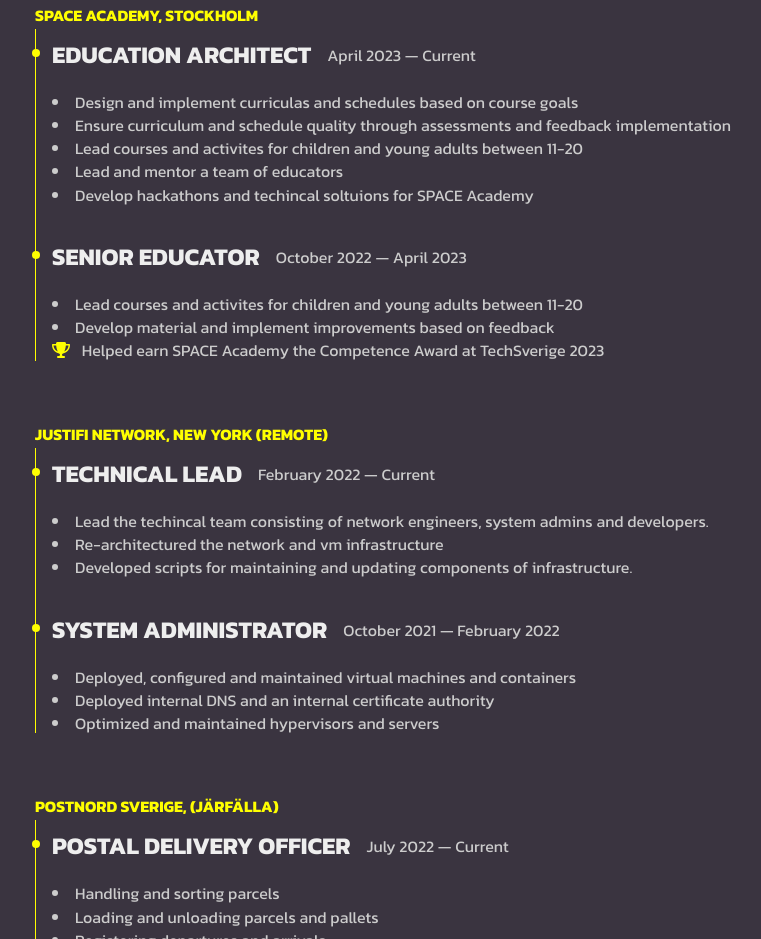
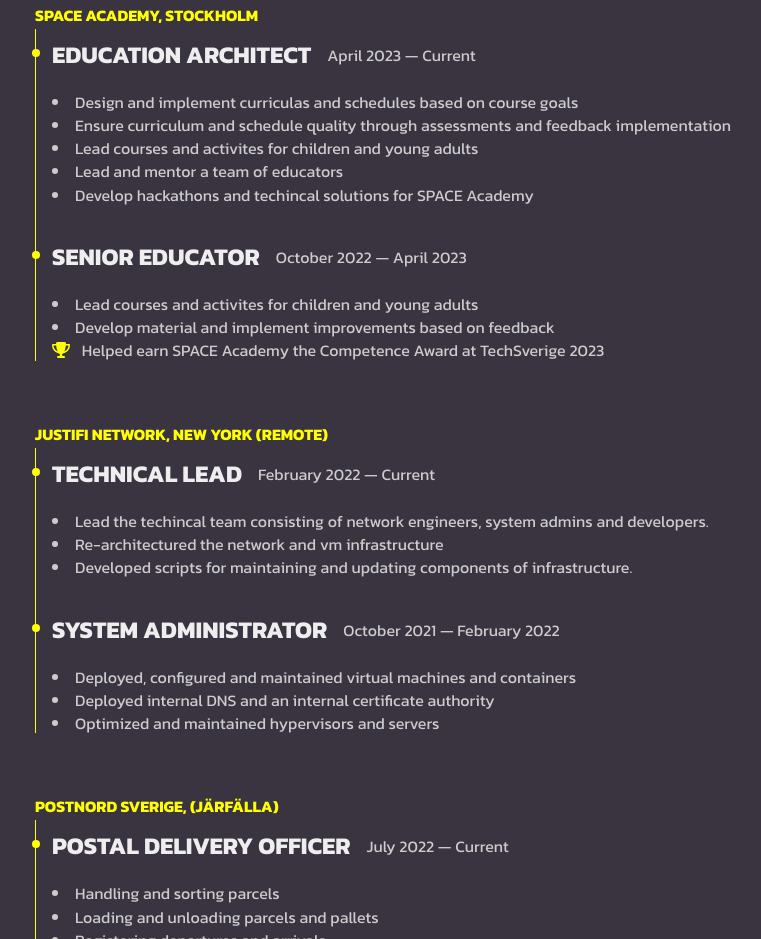
Before and after one commit to LeoEricson/leoericson.com, a SvelteKit app: page / in a window 1280 px wide. Shown: the part 820-1759 px from the top of the page, without its empty margins (12-773 px from the left). Built offline with nearby package versions, Linux system fonts and the light colour scheme.

Commit message:
Correct typos

```diff
--- a/src/routes/+page.svelte
+++ b/src/routes/+page.svelte
@@ -92,9 +92,9 @@
 				<li>
 					Ensure curriculum and schedule quality through assessments and feedback implementation
 				</li>
-				<li>Lead courses and activites for children and young adults between 11-20</li>
+				<li>Lead courses and activites for children and young adults</li>
 				<li>Lead and mentor a team of educators</li>
-				<li>Develop hackathons and techincal soltuions for SPACE Academy</li>
+				<li>Develop hackathons and techincal solutions for SPACE Academy</li>
 			</ul>
 
 			<br />
@@ -104,7 +104,7 @@
 				<p>October 2022 — April 2023</p>
 			</div>
 			<ul>
-				<li>Lead courses and activites for children and young adults between 11-20</li>
+				<li>Lead courses and activites for children and young adults</li>
 				<li>Develop material and implement improvements based on feedback</li>
 				<li class="award">
 					<i class="fa-solid fa-trophy active" /> Helped earn SPACE Academy the Competence Award at TechSverige
```
